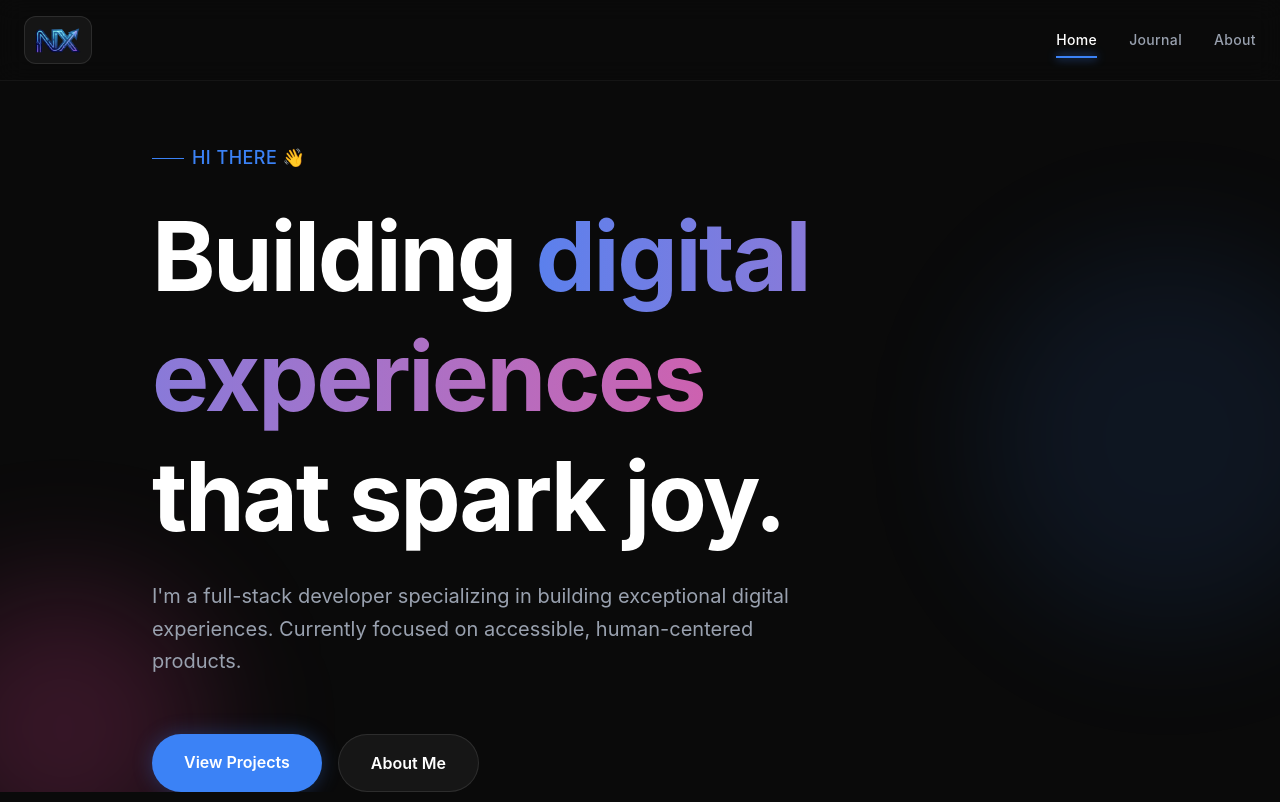
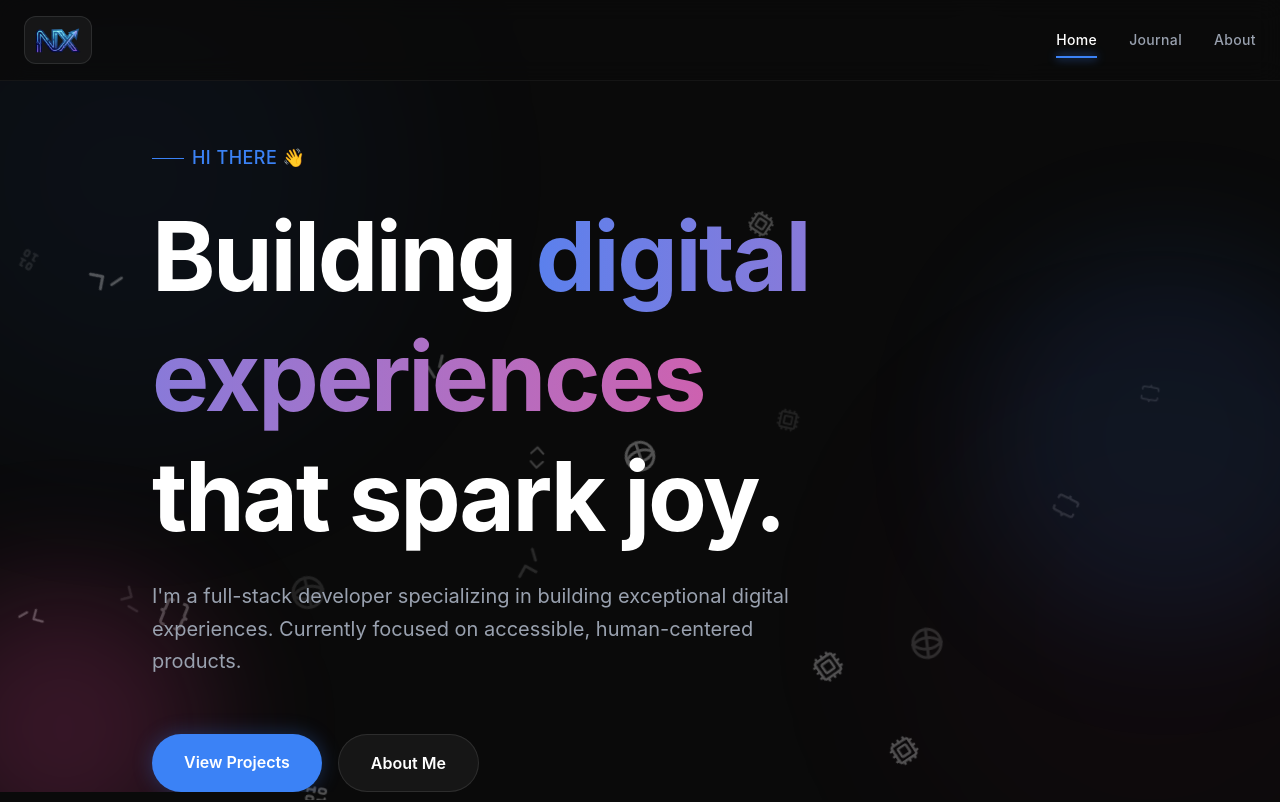
Before and after one commit to NanezX/portfolio, a SvelteKit app: page / in a window 1280 px wide. Shown: the top 802 px of the page. Built offline with nearby package versions, Linux system fonts and the light colour scheme.

Commit message:
cool background with icons

```diff
--- /dev/null
+++ b/src/lib/components/BackgroundEffect.svelte
@@ -0,0 +1,96 @@
+<script lang="ts">
+	import { onMount } from 'svelte';
+	import { Code, Binary, Terminal, Braces, Cpu, Globe } from 'lucide-svelte';
+
+	const icons = [Code, Binary, Terminal, Braces, Cpu, Globe];
+
+	// Create a fixed set of floating items to avoid hydration mismatches or performance issues
+    // We generate random positions for them
+	let floatingItems = $state<{
+		id: number;
+		component: any;
+		x: number;
+		y: number;
+		duration: number;
+		delay: number;
+		scale: number;
+		rotate: number;
+	}[]>([]);
+
+	onMount(() => {
+		floatingItems = Array.from({ length: 20 }, (_, i) => ({
+			id: i,
+			component: icons[Math.floor(Math.random() * icons.length)],
+			x: Math.random() * 100,
+			y: Math.random() * 100,
+			duration: 25 + Math.random() * 25, // 25-50s duration (Very slow)
+			delay: Math.random() * -50, // Negative delay to start at random point
+            scale: 0.8 + Math.random() * 0.7, // Random size
+            rotate: Math.random() * 360
+		}));
+	});
+</script>
+
+<div class="fixed inset-0 overflow-hidden pointer-events-none z-0">
+	<!-- Ambient Glowing Orbs -->
+	<div class="absolute top-[-10%] left-[-10%] w-[40vw] h-[40vw] bg-primary/20 rounded-full blur-[100px] animate-pulse-slow opacity-20"></div>
+	<div class="absolute bottom-[-10%] right-[-10%] w-[40vw] h-[40vw] bg-secondary/10 rounded-full blur-[100px] animate-pulse-slow delay-1000 opacity-15"></div>
+
+	<!-- Floating Icons -->
+	{#each floatingItems as item (item.id)}
+		<div
+			class="absolute text-white floating-icon"
+			style="
+                --x: {item.x}%;
+                --y: {item.y}%;
+                --duration: {item.duration}s;
+                --delay: {item.delay}s;
+                --scale: {item.scale};
+                --rotate: {item.rotate}deg;
+            "
+		>
+			<item.component size={24} />
+		</div>
+	{/each}
+</div>
+
+<style>
+    .floating-icon {
+        left: var(--x);
+        top: var(--y);
+        /* Combine animations: float for movement/rotate, breathe for opacity/scale */
+        animation: float var(--duration) infinite linear, breathe 8s infinite ease-in-out;
+        animation-delay: var(--delay);
+    }
+
+	@keyframes float {
+		0% {
+			transform: translate(0, 0) rotate(var(--rotate)) scale(var(--scale));
+		}
+		50% {
+            /* Move up slightly and rotate a bit more */
+            transform: translate(0, -30px) rotate(calc(var(--rotate) + 15deg)) scale(var(--scale));
+        }
+		100% {
+			transform: translate(0, 0) rotate(var(--rotate)) scale(var(--scale));
+		}
+	}
+
+    @keyframes breathe {
+        0%, 100% {
+            opacity: 0.1; /* Increased from 0.03 */
+        }
+        50% {
+            opacity: 0.3; /* Increased from 0.08 */
+        }
+    }
+
+    .animate-pulse-slow {
+        animation: pulse-slow 15s ease-in-out infinite; /* Slower */
+    }
+
+    @keyframes pulse-slow {
+        0%, 100% { transform: scale(1); opacity: 0.2; }
+        50% { transform: scale(1.1); opacity: 0.3; }
+    }
+</style>
--- a/src/routes/+layout.svelte
+++ b/src/routes/+layout.svelte
@@ -3,6 +3,7 @@
 	import '../app.css';
     import Navbar from '$lib/components/Navbar.svelte';
     import Footer from '$lib/components/Footer.svelte';
+    import BackgroundEffect from '$lib/components/BackgroundEffect.svelte';
 
 	let { children } = $props();
 </script>
@@ -15,6 +16,7 @@
 </svelte:head>
 
 <div class="flex flex-col min-h-screen">
+    <BackgroundEffect />
     <Navbar />
     <main class="flex-grow pt-16">
         {@render children()}
```
